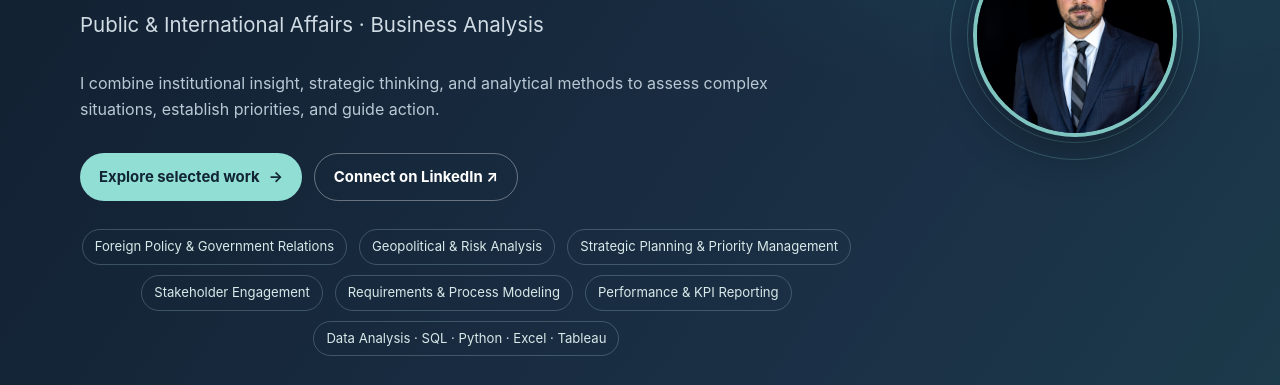
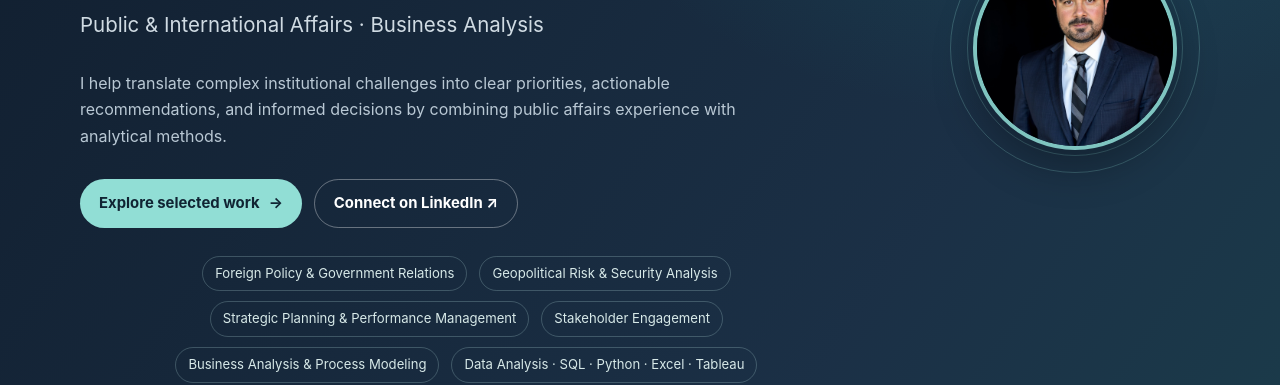
Before and after one commit to rogarzag/rogarzag.github.io, a plain HTML site: page index.html in a window 1280 px wide. Shown: the part 449-834 px from the top of the page. Drawn offline with Linux system fonts and the light colour scheme.

Commit message:
Refine homepage description and streamline core skill tags

```diff
--- a/index.html
+++ b/index.html
@@ -198,13 +198,13 @@
           <div class="eyebrow">Professional Profile</div>
           <h1>Turning complex information into <span>clear decisions.</span></h1>
           <p class="hero-lead">Public &amp; International Affairs · Business Analysis</p>
-          <p class="hero-copy">I combine institutional insight, strategic thinking, and analytical methods to assess complex situations, establish priorities, and guide action.</p>
+          <p class="hero-copy">I help translate complex institutional challenges into clear priorities, actionable recommendations, and informed decisions by combining public affairs experience with analytical methods.</p>
           <div class="actions">
             <a class="btn btn-primary" href="#projects">Explore selected work <span aria-hidden="true">→</span></a>
             <a class="btn btn-outline" href="https://www.linkedin.com/in/rodrigogarzamx/" target="_blank" rel="noopener">Connect on LinkedIn ↗</a>
           </div>
           <div class="focus" aria-label="Core skills">
-            <span>Foreign Policy &amp; Government Relations</span><span>Geopolitical &amp; Risk Analysis</span><span>Strategic Planning &amp; Priority Management</span><span>Stakeholder Engagement</span><span>Requirements &amp; Process Modeling</span><span>Performance &amp; KPI Reporting</span><span>Data Analysis · SQL · Python · Excel · Tableau</span>
+            <span>Foreign Policy &amp; Government Relations</span><span>Geopolitical Risk &amp; Security Analysis</span><span>Strategic Planning &amp; Performance Management</span><span>Stakeholder Engagement</span><span>Business Analysis &amp; Process Modeling</span><span>Data Analysis · SQL · Python · Excel · Tableau</span>
           </div>
         </div>
         <div class="hero-photo"><img src="assets/8f8b0b3b7c941b6b.jpeg" alt="Rodrigo Garza García"></div>
```
